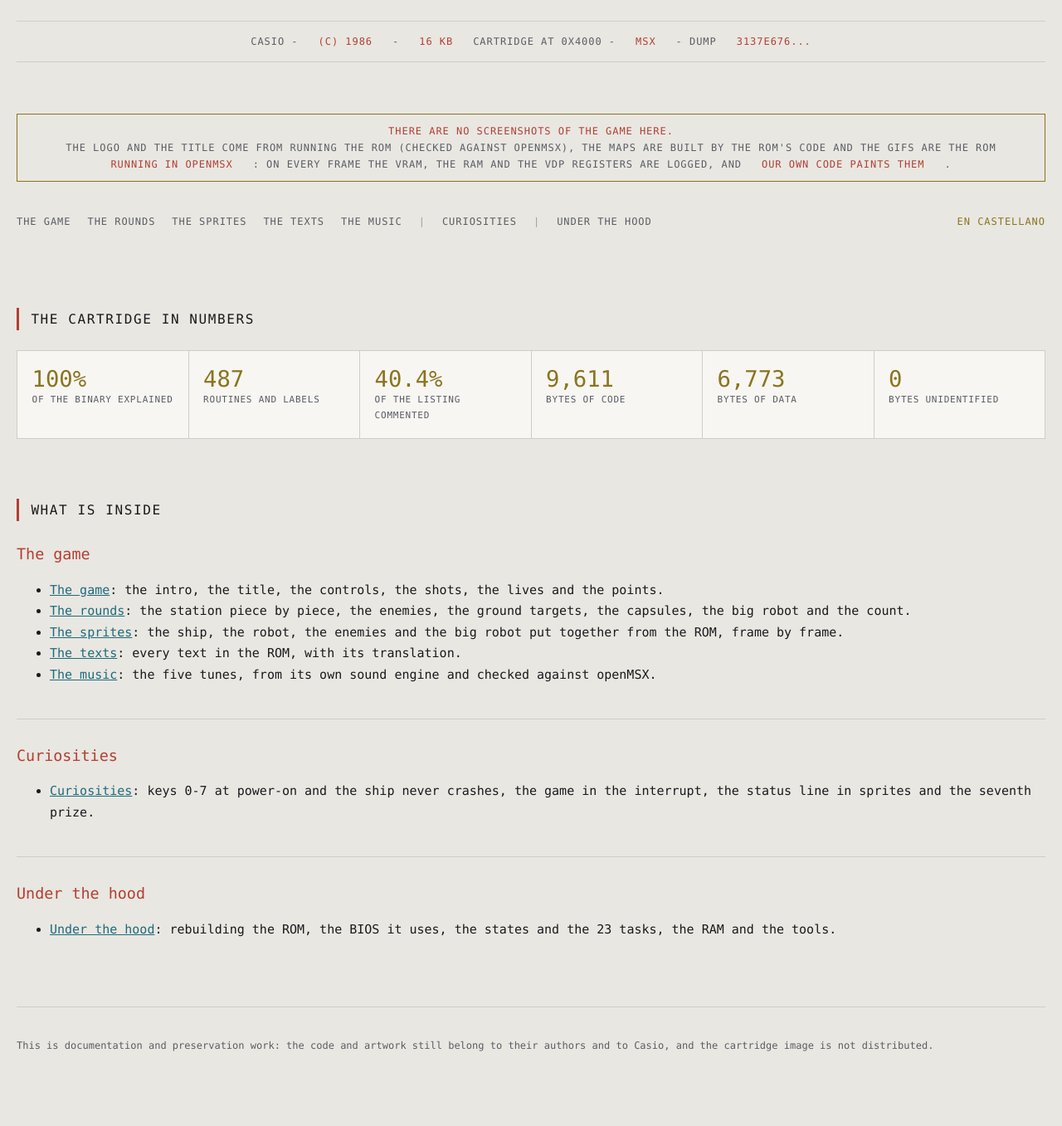
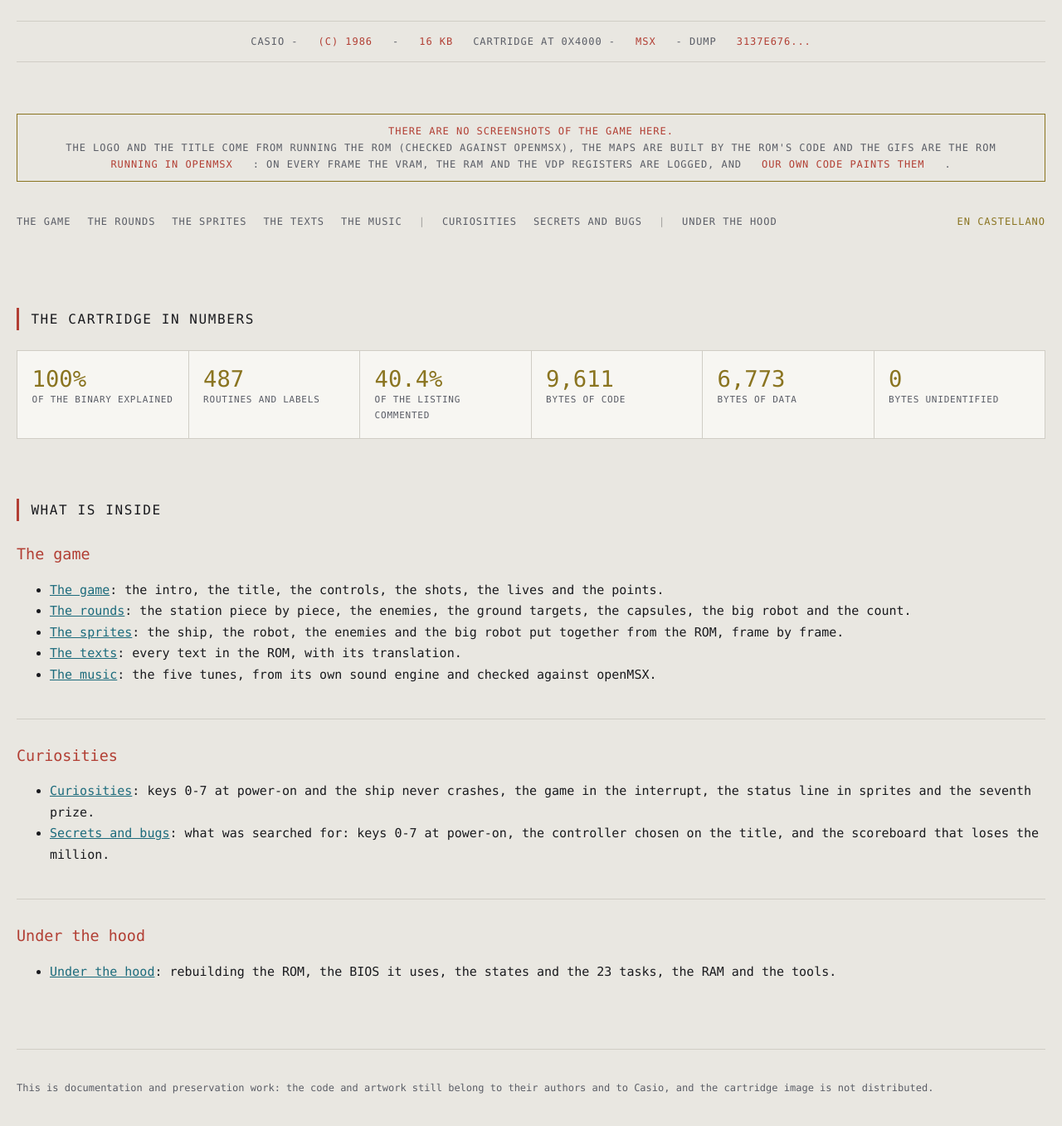
Before and after one commit to antxiko/ExoideZ-disassembly, a Jekyll site: the page docs/index.html, which Jekyll copies as it is, in a window 1280 px wide and 1400 px high, scrolled down 516 px. Shown: the top 1357 px of the window at 83% size. Built offline with Jekyll 4.4.1, drawn with Linux system fonts in a browser that asks for light colours.

Commit message:
Secretos y fallos: las teclas 0-7, el mando que elige el titulo y el marcador sin el millon
Nueva pagina SECRETS-AND-BUGS / SECRETOS-Y-FALLOS. Ejecutando la suma de puntos y el record: los
puntos y el record tienen siete cifras, pero el marcador de la partida pinta seis (1.000.000 sale
000000). Las vidas de mas y la tabla de clases, comprobadas.

Co-Authored-By: Claude Opus 5.5 <noreply@anthropic.com>

```diff
--- a/docs/es/index.html
+++ b/docs/es/index.html
@@ -89,10 +89,10 @@ audio{display:block;width:100%;max-width:640px;margin:.75rem 0 1.5rem}
 </header>
 <p class="ficha" style="border:1px solid var(--oro);padding:.8em 1em;margin:1.5em 0">
 <b>Aqu&iacute; no hay capturas del juego.</b> El logotipo y el t&iacute;tulo salen de ejecutar la ROM (cotejados con openMSX), los mapas los monta el c&oacute;digo de la ROM y los GIF son la ROM <b>funcionando en openMSX</b>: en cada cuadro se apuntan la VRAM, la RAM y los registros del VDP, y <b>c&oacute;digo nuestro los pinta</b>.</p>
-<nav><a href="LA-PARTIDA.html">La partida</a><a href="LAS-RONDAS.html">Las rondas</a><a href="LOS-SPRITES.html">Los sprites</a><a href="LOS-TEXTOS.html">Los textos</a><a href="LA-MUSICA.html">La m&uacute;sica</a><span style="opacity:.35">|</span><a href="CURIOSIDADES.html">Curiosidades</a><span style="opacity:.35">|</span><a href="POR-DENTRO.html">Por dentro</a><a href="../" style="margin-left:auto;color:var(--oro)">In English</a></nav>
+<nav><a href="LA-PARTIDA.html">La partida</a><a href="LAS-RONDAS.html">Las rondas</a><a href="LOS-SPRITES.html">Los sprites</a><a href="LOS-TEXTOS.html">Los textos</a><a href="LA-MUSICA.html">La m&uacute;sica</a><span style="opacity:.35">|</span><a href="CURIOSIDADES.html">Curiosidades</a><a href="SECRETOS-Y-FALLOS.html">Secretos y fallos</a><span style="opacity:.35">|</span><a href="POR-DENTRO.html">Por dentro</a><a href="../" style="margin-left:auto;color:var(--oro)">In English</a></nav>
 <section id="numbers">
   <h2>El cartucho en cifras</h2>
   <div class="cifras"><div class="cifra"><b>100 %</b><span>del binario explicado</span></div><div class="cifra"><b>487</b><span>rutinas y etiquetas</span></div><div class="cifra"><b>40,4 %</b><span>del listado comentado</span></div><div class="cifra"><b>9.611</b><span>bytes de código</span></div><div class="cifra"><b>6.773</b><span>bytes de datos</span></div><div class="cifra"><b>0</b><span>bytes sin identificar</span></div></div>
 </section>
-<section id="pages"><h2>Lo que hay dentro</h2><div class="hall"><h3>El juego</h3><ul><li><a href="LA-PARTIDA.html">La partida</a>: la presentaci&oacute;n, el t&iacute;tulo, los mandos, los disparos, las vidas y los puntos.</li><li><a href="LAS-RONDAS.html">Las rondas</a>: la estaci&oacute;n trozo a trozo, los enemigos, los blancos del suelo, las c&aacute;psulas, el robot grande y el recuento.</li><li><a href="LOS-SPRITES.html">Los sprites</a>: la nave, el robot, los enemigos y el robot grande montados desde la ROM, cuadro a cuadro.</li><li><a href="LOS-TEXTOS.html">Los textos</a>: todos los textos de la ROM, con su traducci&oacute;n.</li><li><a href="LA-MUSICA.html">La m&uacute;sica</a>: las cinco m&uacute;sicas, de su propio motor de sonido y cotejadas con openMSX.</li></ul></div><div class="hall"><h3>Curiosidades</h3><ul><li><a href="CURIOSIDADES.html">Curiosidades</a>: las teclas 0-7 al encender y la nave no choca, el juego en la interrupci&oacute;n, el marcador en sprites y el s&eacute;ptimo premio.</li></ul></div><div class="hall"><h3>Por dentro</h3><ul><li><a href="POR-DENTRO.html">Por dentro</a>: rehacer la ROM, la BIOS que usa, los estados y las 23 tareas, la RAM y las herramientas.</li></ul></div></section>
+<section id="pages"><h2>Lo que hay dentro</h2><div class="hall"><h3>El juego</h3><ul><li><a href="LA-PARTIDA.html">La partida</a>: la presentaci&oacute;n, el t&iacute;tulo, los mandos, los disparos, las vidas y los puntos.</li><li><a href="LAS-RONDAS.html">Las rondas</a>: la estaci&oacute;n trozo a trozo, los enemigos, los blancos del suelo, las c&aacute;psulas, el robot grande y el recuento.</li><li><a href="LOS-SPRITES.html">Los sprites</a>: la nave, el robot, los enemigos y el robot grande montados desde la ROM, cuadro a cuadro.</li><li><a href="LOS-TEXTOS.html">Los textos</a>: todos los textos de la ROM, con su traducci&oacute;n.</li><li><a href="LA-MUSICA.html">La m&uacute;sica</a>: las cinco m&uacute;sicas, de su propio motor de sonido y cotejadas con openMSX.</li></ul></div><div class="hall"><h3>Curiosidades</h3><ul><li><a href="CURIOSIDADES.html">Curiosidades</a>: las teclas 0-7 al encender y la nave no choca, el juego en la interrupci&oacute;n, el marcador en sprites y el s&eacute;ptimo premio.</li><li><a href="SECRETOS-Y-FALLOS.html">Secretos y fallos</a>: lo que se ha buscado: las teclas 0-7 al encender, el mando que elige el t&iacute;tulo, y el marcador que pierde el mill&oacute;n.</li></ul></div><div class="hall"><h3>Por dentro</h3><ul><li><a href="POR-DENTRO.html">Por dentro</a>: rehacer la ROM, la BIOS que usa, los estados y las 23 tareas, la RAM y las herramientas.</li></ul></div></section>
 <footer><p>Esto es trabajo de documentación y preservación: el código y los gráficos siguen siendo de sus autores y de Casio, y la imagen del cartucho no se distribuye.</p></footer>
--- a/docs/index.html
+++ b/docs/index.html
@@ -89,10 +89,10 @@ audio{display:block;width:100%;max-width:640px;margin:.75rem 0 1.5rem}
 </header>
 <p class="ficha" style="border:1px solid var(--oro);padding:.8em 1em;margin:1.5em 0">
 <b>There are no screenshots of the game here.</b> The logo and the title come from running the ROM (checked against openMSX), the maps are built by the ROM's code and the GIFs are the ROM <b>running in openMSX</b>: on every frame the VRAM, the RAM and the VDP registers are logged, and <b>our own code paints them</b>.</p>
-<nav><a href="THE-GAME.html">The game</a><a href="THE-ROUNDS.html">The rounds</a><a href="THE-SPRITES.html">The sprites</a><a href="THE-TEXTS.html">The texts</a><a href="THE-MUSIC.html">The music</a><span style="opacity:.35">|</span><a href="CURIOSITIES.html">Curiosities</a><span style="opacity:.35">|</span><a href="UNDER-THE-HOOD.html">Under the hood</a><a href="es/" style="margin-left:auto;color:var(--oro)">En castellano</a></nav>
+<nav><a href="THE-GAME.html">The game</a><a href="THE-ROUNDS.html">The rounds</a><a href="THE-SPRITES.html">The sprites</a><a href="THE-TEXTS.html">The texts</a><a href="THE-MUSIC.html">The music</a><span style="opacity:.35">|</span><a href="CURIOSITIES.html">Curiosities</a><a href="SECRETS-AND-BUGS.html">Secrets and bugs</a><span style="opacity:.35">|</span><a href="UNDER-THE-HOOD.html">Under the hood</a><a href="es/" style="margin-left:auto;color:var(--oro)">En castellano</a></nav>
 <section id="numbers">
   <h2>The cartridge in numbers</h2>
   <div class="cifras"><div class="cifra"><b>100%</b><span>of the binary explained</span></div><div class="cifra"><b>487</b><span>routines and labels</span></div><div class="cifra"><b>40.4%</b><span>of the listing commented</span></div><div class="cifra"><b>9,611</b><span>bytes of code</span></div><div class="cifra"><b>6,773</b><span>bytes of data</span></div><div class="cifra"><b>0</b><span>bytes unidentified</span></div></div>
 </section>
-<section id="pages"><h2>What is inside</h2><div class="hall"><h3>The game</h3><ul><li><a href="THE-GAME.html">The game</a>: the intro, the title, the controls, the shots, the lives and the points.</li><li><a href="THE-ROUNDS.html">The rounds</a>: the station piece by piece, the enemies, the ground targets, the capsules, the big robot and the count.</li><li><a href="THE-SPRITES.html">The sprites</a>: the ship, the robot, the enemies and the big robot put together from the ROM, frame by frame.</li><li><a href="THE-TEXTS.html">The texts</a>: every text in the ROM, with its translation.</li><li><a href="THE-MUSIC.html">The music</a>: the five tunes, from its own sound engine and checked against openMSX.</li></ul></div><div class="hall"><h3>Curiosities</h3><ul><li><a href="CURIOSITIES.html">Curiosities</a>: keys 0-7 at power-on and the ship never crashes, the game in the interrupt, the status line in sprites and the seventh prize.</li></ul></div><div class="hall"><h3>Under the hood</h3><ul><li><a href="UNDER-THE-HOOD.html">Under the hood</a>: rebuilding the ROM, the BIOS it uses, the states and the 23 tasks, the RAM and the tools.</li></ul></div></section>
+<section id="pages"><h2>What is inside</h2><div class="hall"><h3>The game</h3><ul><li><a href="THE-GAME.html">The game</a>: the intro, the title, the controls, the shots, the lives and the points.</li><li><a href="THE-ROUNDS.html">The rounds</a>: the station piece by piece, the enemies, the ground targets, the capsules, the big robot and the count.</li><li><a href="THE-SPRITES.html">The sprites</a>: the ship, the robot, the enemies and the big robot put together from the ROM, frame by frame.</li><li><a href="THE-TEXTS.html">The texts</a>: every text in the ROM, with its translation.</li><li><a href="THE-MUSIC.html">The music</a>: the five tunes, from its own sound engine and checked against openMSX.</li></ul></div><div class="hall"><h3>Curiosities</h3><ul><li><a href="CURIOSITIES.html">Curiosities</a>: keys 0-7 at power-on and the ship never crashes, the game in the interrupt, the status line in sprites and the seventh prize.</li><li><a href="SECRETS-AND-BUGS.html">Secrets and bugs</a>: what was searched for: keys 0-7 at power-on, the controller chosen on the title, and the scoreboard that loses the million.</li></ul></div><div class="hall"><h3>Under the hood</h3><ul><li><a href="UNDER-THE-HOOD.html">Under the hood</a>: rebuilding the ROM, the BIOS it uses, the states and the 23 tasks, the RAM and the tools.</li></ul></div></section>
 <footer><p>This is documentation and preservation work: the code and artwork still belong to their authors and to Casio, and the cartridge image is not distributed.</p></footer>
--- a/tools/contenido_web.py
+++ b/tools/contenido_web.py
@@ -93,7 +93,10 @@ PAGINAS = [
       "keys 0-7 at power-on and the ship never crashes, the game in the interrupt, the status line in sprites "
       "and the seventh prize",
       "las teclas 0-7 al encender y la nave no choca, el juego en la interrupci&oacute;n, el marcador en sprites y "
-      "el s&eacute;ptimo premio")],
+      "el s&eacute;ptimo premio"),
+     ("SECRETS-AND-BUGS.html", "SECRETOS-Y-FALLOS.html", "Secrets and bugs", "Secretos y fallos",
+      "what was searched for: keys 0-7 at power-on, the controller chosen on the title, and the scoreboard that loses the million",
+      "lo que se ha buscado: las teclas 0-7 al encender, el mando que elige el t&iacute;tulo, y el marcador que pierde el mill&oacute;n")],
     [("UNDER-THE-HOOD.html", "POR-DENTRO.html", "Under the hood", "Por dentro",
       "rebuilding the ROM, the BIOS it uses, the states and the 23 tasks, the RAM and the tools",
       "rehacer la ROM, la BIOS que usa, los estados y las 23 tareas, la RAM y las herramientas")],
```
Also changed, not shown: docs/SECRETS-AND-BUGS.md (added, +35 -0 lines), docs/_layouts/en.html (+1 -1 lines), docs/_layouts/es.html (+1 -1 lines), docs/es/SECRETOS-Y-FALLOS.md (added, +34 -0 lines), tests/test_web.py (+1 -1 lines), 2 other files.
